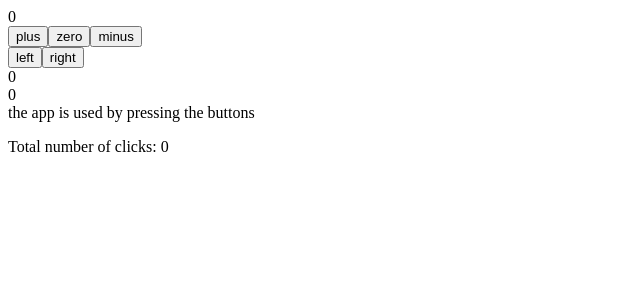
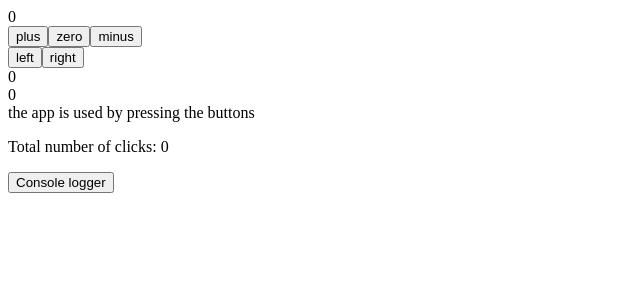
Before and after one commit to bhsaurabh/helsinkifullstack, a React (Vite) app in the folder part1/introdemo/: page / in a window 1280 px wide. Shown: the top 300 px of the page, without its empty margins (0-640 px from the left). Built offline with nearby package versions, Linux system fonts and the light colour scheme; the HTML template or start-up script is replaced by a standard one.

Commit message:
Functions that return a function to define a generic ability which can be parametrized when linking to hooks

```diff
--- a/part1/introdemo/src/App.jsx
+++ b/part1/introdemo/src/App.jsx
@@ -29,6 +29,10 @@ const History = (props) => {
         )
   }
 }
+
+// function that returns a function to assign to event handler
+// this defines a generic ability that can be parametrized
+const hello = (who) => () => console.log("Hello! Counter is:", who);
 
 
 
@@ -74,6 +78,7 @@ const App = () => {
       <Display counter={clicks.right} />
       <History allClicks={allClicks} />
       <p>Total number of clicks: {total}</p>
+      <Button onClick={hello(counter)} text="Console logger" />
     </div>
   );
 
```
